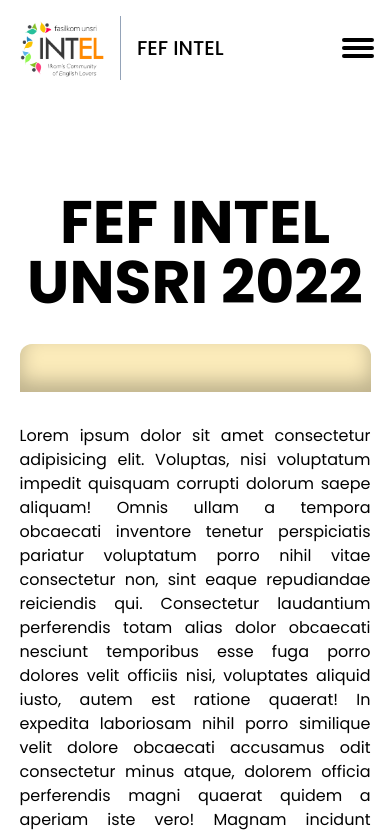
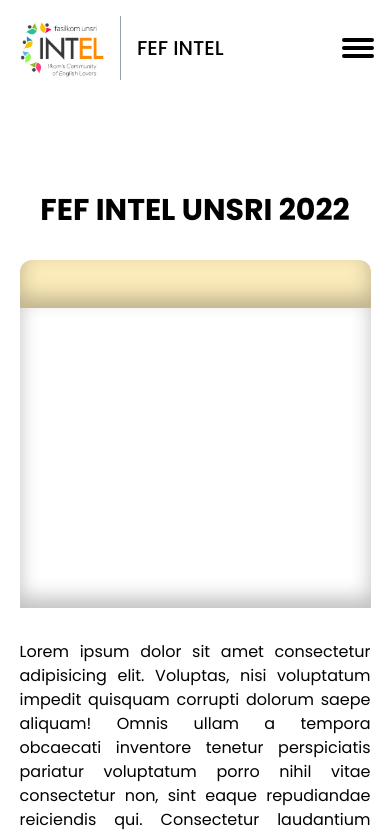
Before and after one commit to aziemp66/fef-intel, a React (Vite) app: page /about-us in a window 390 px wide. Shown: the top 834 px of the page. Built offline with nearby package versions, Linux system fonts and the light colour scheme.

Commit message:
Making Responsive adjustment in About Us page

```diff
--- a/src/Pages/About/About.tsx
+++ b/src/Pages/About/About.tsx
@@ -4,11 +4,13 @@
 	return (
 		<div className="my-24 ">
 			<div className="mb-8">
-				<h2 className="text-6xl font-bold text-center">FEF INTEL UNSRI 2022</h2>
+				<h2 className="text-3xl md:text-6xl font-bold text-center">
+					FEF INTEL UNSRI 2022
+				</h2>
 			</div>
 			<div className="flex flex-col justify-center items-center mb-8">
 				<div className="md:w-4/5 w-[90%] bg-light-yellow md:h-24 h-12 rounded-t-xl shadow-inner-lg"></div>
-				<div className="md:w-4/5 w-[90%] md:h-[450px] shadow-inner-lg"></div>
+				<div className="md:w-4/5 w-[90%] h-[300px] md:h-[450px] shadow-inner-lg"></div>
 			</div>
 			<div className="md:w-4/5 w-[90%] mx-auto flex flex-col gap-4">
 				<p className="text-justify">
```
